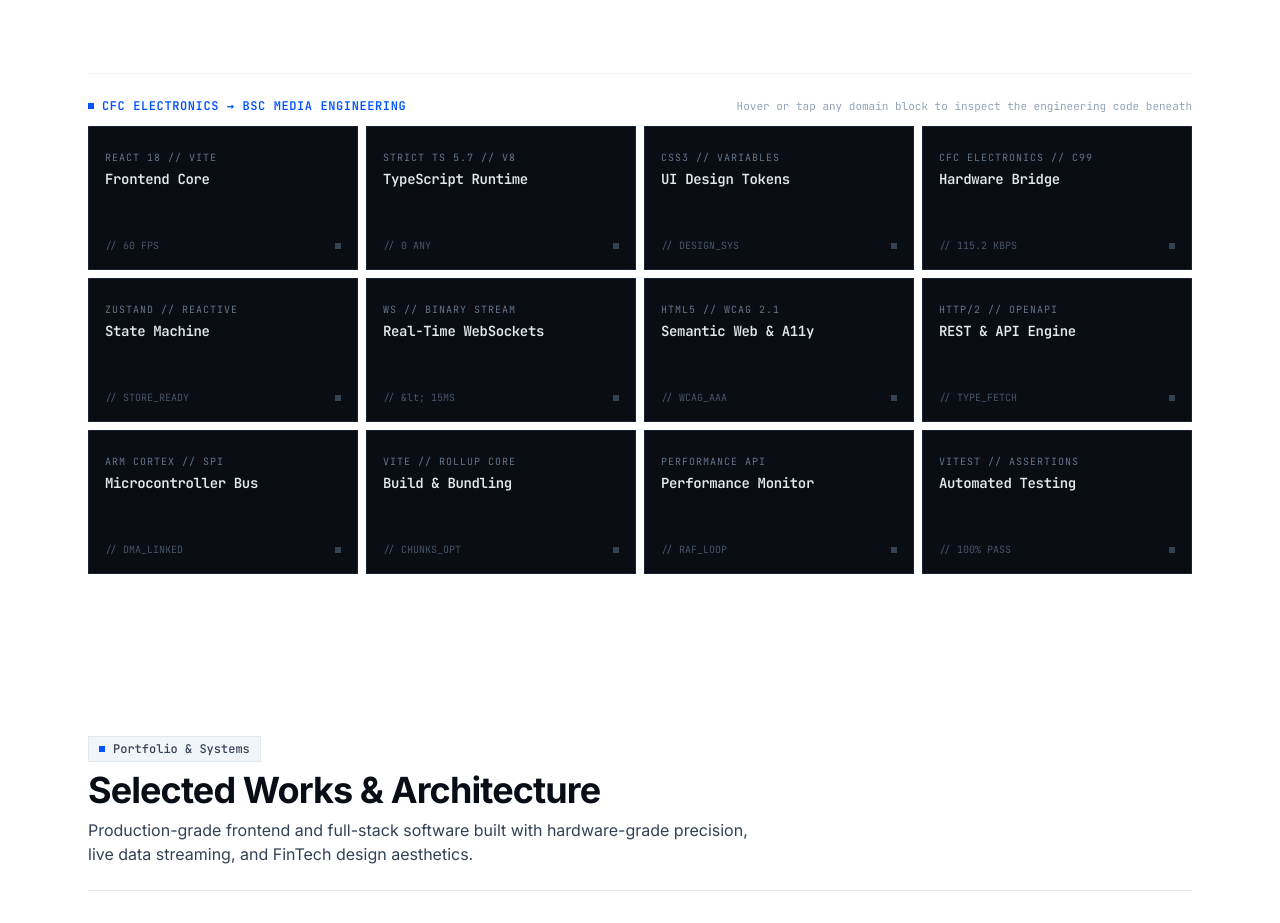
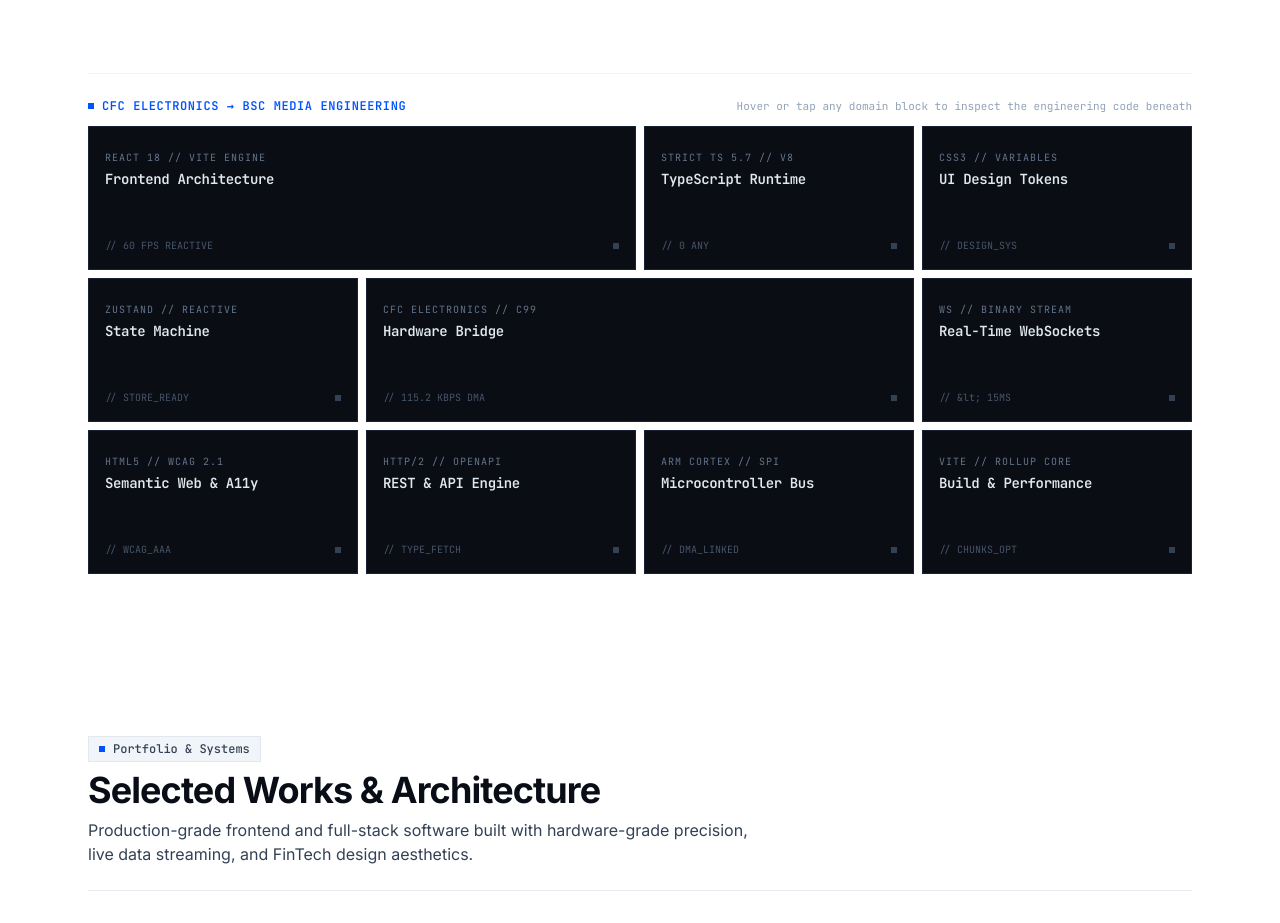
Before and after one commit to KingJamesGOAT/steve-benjamin-portfolio, a React (Vite) app: page / in a window 1280 px wide. Shown: the part 880-1803 px from the top of the page. Built offline with nearby package versions, Linux system fonts and the light colour scheme.

Commit message:
feat: asymmetric 10-topic bento grid layout with 20% smaller spotlight circle

```diff
--- a/src/components/features/TechBentoGrid.tsx
+++ b/src/components/features/TechBentoGrid.tsx
@@ -3,6 +3,7 @@ import { useTranslation } from 'react-i18next';
 
 interface BentoTile {
   id: string;
+  colSpan: string;
   titleEn: string;
   titleFr: string;
   tagEn: string;
@@ -48,10 +49,10 @@ const BentoTileCard: React.FC<{ tile: BentoTile; isFrench: boolean }> = ({ tile,
       onTouchMove={handleTouchMove}
       onMouseLeave={handleLeave}
       onTouchEnd={handleLeave}
-      className="relative h-32 sm:h-36 border border-slate-800/80 bg-[#0A0D14] overflow-hidden select-none rounded-none cursor-crosshair"
+      className={`relative ${tile.colSpan} h-32 sm:h-36 border border-slate-800/80 bg-[#0A0D14] overflow-hidden select-none rounded-none cursor-crosshair`}
       style={{ touchAction: 'pan-y' }}
     >
-      {/* 1. SURFACE LAYER (MINIMALIST & WELL-BALANCED) */}
+      {/* 1. SURFACE LAYER (CLEAN & BALANCED) */}
       <div className="absolute inset-0 p-3.5 sm:p-4 flex flex-col justify-between z-10 pointer-events-none">
         <div className="space-y-0.5">
           <span className="text-[10px] font-mono uppercase tracking-widest text-slate-500">
@@ -68,13 +69,13 @@ const BentoTileCard: React.FC<{ tile: BentoTile; isFrench: boolean }> = ({ tile,
         </div>
       </div>
 
-      {/* 2. ILLUMINATED CODE LAYER (SHARP, WIDE APERTURE) */}
+      {/* 2. ILLUMINATED CODE LAYER (MASKED BY 168PX SPOTLIGHT) */}
       <div
         className="absolute inset-0 p-3.5 sm:p-4 z-20 flex flex-col justify-center bg-[#070A0F] font-mono text-xs pointer-events-none transition-opacity duration-150"
         style={{
           opacity: pos.active ? 1 : 0,
-          WebkitMaskImage: `radial-gradient(circle 105px at ${pos.x}px ${pos.y}px, black 95px, transparent 105px)`,
-          maskImage: `radial-gradient(circle 105px at ${pos.x}px ${pos.y}px, black 95px, transparent 105px)`,
+          WebkitMaskImage: `radial-gradient(circle 84px at ${pos.x}px ${pos.y}px, black 74px, transparent 84px)`,
+          maskImage: `radial-gradient(circle 84px at ${pos.x}px ${pos.y}px, black 74px, transparent 84px)`,
         }}
       >
         <div className="text-[11px] leading-snug text-slate-200">
@@ -82,15 +83,15 @@ const BentoTileCard: React.FC<{ tile: BentoTile; isFrench: boolean }> = ({ tile,
         </div>
       </div>
 
-      {/* 3. LIGHT CIRCLE CIRCUMFERENCE (210PX CANDLE / SPOTLIGHT RING) */}
+      {/* 3. LIGHT CIRCLE CIRCUMFERENCE (168PX DIAMETER: 20% SMALLER) */}
       {pos.active && (
         <div
-          className="absolute z-30 pointer-events-none -translate-x-1/2 -translate-y-1/2 rounded-full border border-blue-500/80 shadow-[0_0_18px_rgba(0,82,255,0.5)] transition-opacity duration-100"
+          className="absolute z-30 pointer-events-none -translate-x-1/2 -translate-y-1/2 rounded-full border border-blue-500/80 shadow-[0_0_15px_rgba(0,82,255,0.45)] transition-opacity duration-100"
           style={{
             left: `${pos.x}px`,
             top: `${pos.y}px`,
-            width: '210px',
-            height: '210px',
+            width: '168px',
+            height: '168px',
           }}
         />
       )}
@@ -102,25 +103,29 @@ export const TechBentoGrid: React.FC = () => {
   const { t, i18n } = useTranslation();
   const isFrench = Boolean(i18n.language?.startsWith('fr'));
 
+  // 10 Curated Bento Topics with Asymmetric Column Spans
   const tiles: BentoTile[] = [
+    // ROW 1: [2 COLS] [1 COL] [1 COL] = 4 COLS
     {
       id: 'frontend',
-      titleEn: 'Frontend Core',
-      titleFr: 'Cœur Frontend',
-      tagEn: 'React 18 // Vite',
-      tagFr: 'React 18 // Vite',
-      signature: '// 60 FPS',
+      colSpan: 'col-span-1 sm:col-span-2 md:col-span-2',
+      titleEn: 'Frontend Architecture',
+      titleFr: 'Architecture Frontend',
+      tagEn: 'React 18 // Vite Engine',
+      tagFr: 'React 18 // Moteur Vite',
+      signature: '// 60 FPS REACTIVE',
       codeSnippet: (
         <div className="space-y-0.5">
           <div><span className="text-[#38BDF8]">export const</span> <span className="text-[#F59E0B]">Engine</span> = () =&gt; {'{'}</div>
           <div className="pl-3"><span className="text-[#38BDF8]">const</span> {'{'} data {'}'} = <span className="text-[#60A5FA]">useStream</span>();</div>
-          <div className="pl-3"><span className="text-[#38BDF8]">return</span> &lt;<span className="text-[#38BDF8]">Canvas</span> frame={'{'}data{'}'} /&gt;;</div>
+          <div className="pl-3"><span className="text-[#38BDF8]">return</span> &lt;<span className="text-[#38BDF8]">Canvas</span> frame={'{'}data{'}'} fps={<span className="text-[#F43F5E]">60</span>} /&gt;;</div>
           <div>{'}'};</div>
         </div>
       ),
     },
     {
       id: 'typescript',
+      colSpan: 'col-span-1 sm:col-span-1 md:col-span-1',
       titleEn: 'TypeScript Runtime',
       titleFr: 'Runtime TypeScript',
       tagEn: 'Strict TS 5.7 // V8',
@@ -137,6 +142,7 @@ export const TechBentoGrid: React.FC = () => {
     },
     {
       id: 'ui-tokens',
+      colSpan: 'col-span-1 sm:col-span-1 md:col-span-1',
       titleEn: 'UI Design Tokens',
       titleFr: 'Tokens Design UI',
       tagEn: 'CSS3 // Variables',
@@ -151,24 +157,11 @@ export const TechBentoGrid: React.FC = () => {
         </div>
       ),
     },
-    {
-      id: 'hardware',
-      titleEn: 'Hardware Bridge',
-      titleFr: 'Passerelle Hardware',
-      tagEn: 'CFC Electronics // C99',
-      tagFr: 'CFC Électronique // C99',
-      signature: '// 115.2 KBPS',
-      codeSnippet: (
-        <div className="space-y-0.5">
-          <div><span className="text-[#38BDF8]">void</span> <span className="text-[#F59E0B]">UART_Init</span>(<span className="text-[#A78BFA]">void</span>) {'{'}</div>
-          <div className="pl-3">USART2-&gt;BRR = <span className="text-[#F43F5E]">0x0116</span>;</div>
-          <div className="pl-3">USART2-&gt;CR1 |= <span className="text-[#60A5FA]">USART_CR1_UE</span>;</div>
-          <div>{'}'}</div>
-        </div>
-      ),
-    },
+
+    // ROW 2: [1 COL] [2 COLS] [1 COL] = 4 COLS
     {
       id: 'state-machine',
+      colSpan: 'col-span-1 sm:col-span-1 md:col-span-1',
       titleEn: 'State Machine',
       titleFr: 'Machine à États',
       tagEn: 'Zustand // Reactive',
@@ -184,7 +177,25 @@ export const TechBentoGrid: React.FC = () => {
       ),
     },
     {
+      id: 'hardware',
+      colSpan: 'col-span-1 sm:col-span-2 md:col-span-2',
+      titleEn: 'Hardware Bridge',
+      titleFr: 'Passerelle Hardware',
+      tagEn: 'CFC Electronics // C99',
+      tagFr: 'CFC Électronique // C99',
+      signature: '// 115.2 KBPS DMA',
+      codeSnippet: (
+        <div className="space-y-0.5">
+          <div><span className="text-[#38BDF8]">void</span> <span className="text-[#F59E0B]">UART_Bridge_Init</span>(<span className="text-[#A78BFA]">void</span>) {'{'}</div>
+          <div className="pl-3">USART2-&gt;BRR = <span className="text-[#F43F5E]">0x0116</span>; <span className="text-slate-500">// 115.2k</span></div>
+          <div className="pl-3">USART2-&gt;CR1 |= <span className="text-[#60A5FA]">USART_CR1_UE</span> | <span className="text-[#60A5FA]">USART_CR1_TE</span>;</div>
+          <div>{'}'}</div>
+        </div>
+      ),
+    },
+    {
       id: 'websockets',
+      colSpan: 'col-span-1 sm:col-span-1 md:col-span-1',
       titleEn: 'Real-Time WebSockets',
       titleFr: 'WebSockets Temps Réel',
       tagEn: 'WS // Binary Stream',
@@ -199,8 +210,11 @@ export const TechBentoGrid: React.FC = () => {
         </div>
       ),
     },
+
+    // ROW 3: [1 COL] [1 COL] [1 COL] [1 COL] = 4 COLS
     {
       id: 'semantic-dom',
+      colSpan: 'col-span-1 sm:col-span-1 md:col-span-1',
       titleEn: 'Semantic Web & A11y',
       titleFr: 'DOM Sémantique & A11y',
       tagEn: 'HTML5 // WCAG 2.1',
@@ -217,6 +231,7 @@ export const TechBentoGrid: React.FC = () => {
     },
     {
       id: 'api-architecture',
+      colSpan: 'col-span-1 sm:col-span-1 md:col-span-1',
       titleEn: 'REST & API Engine',
       titleFr: 'Moteur API & REST',
       tagEn: 'HTTP/2 // OpenAPI',
@@ -233,6 +248,7 @@ export const TechBentoGrid: React.FC = () => {
     },
     {
       id: 'spi-bus',
+      colSpan: 'col-span-1 sm:col-span-1 md:col-span-1',
       titleEn: 'Microcontroller Bus',
       titleFr: 'Bus Microcontrôleur',
       tagEn: 'ARM Cortex // SPI',
@@ -240,8 +256,8 @@ export const TechBentoGrid: React.FC = () => {
       signature: '// DMA_LINKED',
       codeSnippet: (
         <div className="space-y-0.5">
-          <div><span className="text-[#38BDF8]">uint8_t</span> <span className="text-[#F59E0B]">SPI_TxRx</span>(<span className="text-[#A78BFA]">uint8_t</span> byte) {'{'}</div>
-          <div className="pl-3">SPI1-&gt;DR = byte;</div>
+          <div><span className="text-[#38BDF8]">uint8_t</span> <span className="text-[#F59E0B]">SPI_TxRx</span>(<span className="text-[#A78BFA]">uint8_t</span> b) {'{'}</div>
+          <div className="pl-3">SPI1-&gt;DR = b;</div>
           <div className="pl-3"><span className="text-[#38BDF8]">while</span> (!(SPI1-&gt;SR &amp; SPI_SR_RXNE));</div>
           <div className="pl-3"><span className="text-[#38BDF8]">return</span> SPI1-&gt;DR;</div>
           <div>{'}'}</div>
@@ -249,49 +265,18 @@ export const TechBentoGrid: React.FC = () => {
       ),
     },
     {
-      id: 'build-pipeline',
-      titleEn: 'Build & Bundling',
-      titleFr: 'Build & Compilation',
+      id: 'build-perf',
+      colSpan: 'col-span-1 sm:col-span-1 md:col-span-1',
+      titleEn: 'Build & Performance',
+      titleFr: 'Build & Performance',
       tagEn: 'Vite // Rollup Core',
       tagFr: 'Vite // Rollup Core',
       signature: '// CHUNKS_OPT',
       codeSnippet: (
         <div className="space-y-0.5">
           <div><span className="text-[#38BDF8]">export default</span> <span className="text-[#60A5FA]">defineConfig</span>({'{'}</div>
-          <div className="pl-3">build: {'{'} target: <span className="text-[#34D399]">'esnext'</span>, minify: <span className="text-[#34D399]">'esbuild'</span> {'}'},</div>
+          <div className="pl-3">build: {'{'} target: <span className="text-[#34D399]">'esnext'</span> {'}'},</div>
           <div className="pl-3">plugins: [<span className="text-[#60A5FA]">react</span>()],</div>
-          <div>{'}'});</div>
-        </div>
-      ),
-    },
-    {
-      id: 'telemetry-metrics',
-      titleEn: 'Performance Monitor',
-      titleFr: 'Monitoring Télémétrie',
-      tagEn: 'Performance API',
-      tagFr: 'API Performance',
-      signature: '// RAF_LOOP',
-      codeSnippet: (
-        <div className="space-y-0.5">
-          <div><span className="text-[#38BDF8]">function</span> <span className="text-[#F59E0B]">loop</span>(now: <span className="text-[#A78BFA]">number</span>) {'{'}</div>
-          <div className="pl-3"><span className="text-[#38BDF8]">const</span> delta = now - lastFrame;</div>
-          <div className="pl-3"><span className="text-[#60A5FA]">requestAnimationFrame</span>(loop);</div>
-          <div>{'}'}</div>
-        </div>
-      ),
-    },
-    {
-      id: 'testing-qa',
-      titleEn: 'Automated Testing',
-      titleFr: 'Tests Automatisés',
-      tagEn: 'Vitest // Assertions',
-      tagFr: 'Vitest // Assertions',
-      signature: '// 100% PASS',
-      codeSnippet: (
-        <div className="space-y-0.5">
-          <div><span className="text-[#60A5FA]">test</span>(<span className="text-[#34D399]">'telemetry sync'</span>, () =&gt; {'{'}</div>
-          <div className="pl-3"><span className="text-[#38BDF8]">const</span> packet = <span className="text-[#60A5FA]">createFrame</span>();</div>
-          <div className="pl-3"><span className="text-[#60A5FA]">expect</span>(packet.seq).<span className="text-[#60A5FA]">toBeGreaterThan</span>(<span className="text-[#F43F5E]">0</span>);</div>
           <div>{'}'});</div>
         </div>
       ),
@@ -311,8 +296,8 @@ export const TechBentoGrid: React.FC = () => {
         </span>
       </div>
 
-      {/* 12-Tile Dense Bento Grid */}
-      <div className="grid grid-cols-1 sm:grid-cols-2 md:grid-cols-3 lg:grid-cols-4 gap-2 select-none">
+      {/* Asymmetric 10-Tile Bento Grid */}
+      <div className="grid grid-cols-1 sm:grid-cols-2 md:grid-cols-4 gap-2 select-none">
         {tiles.map((tile) => (
           <BentoTileCard key={tile.id} tile={tile} isFrench={isFrench} />
         ))}
```
